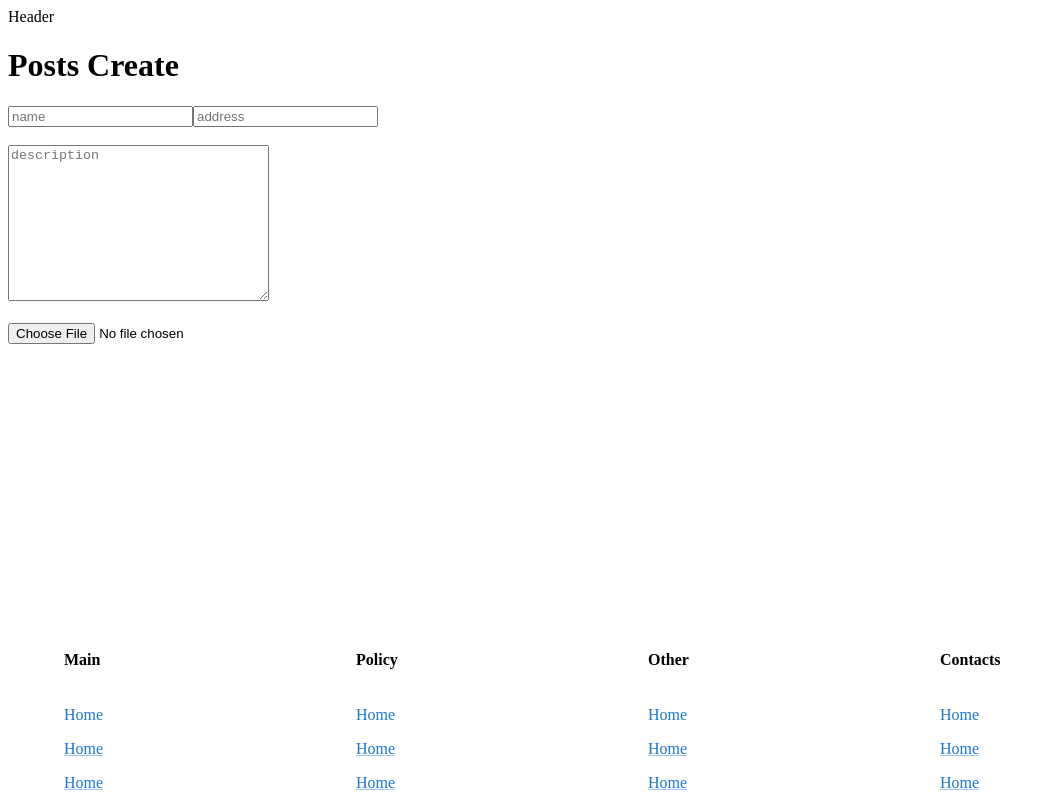
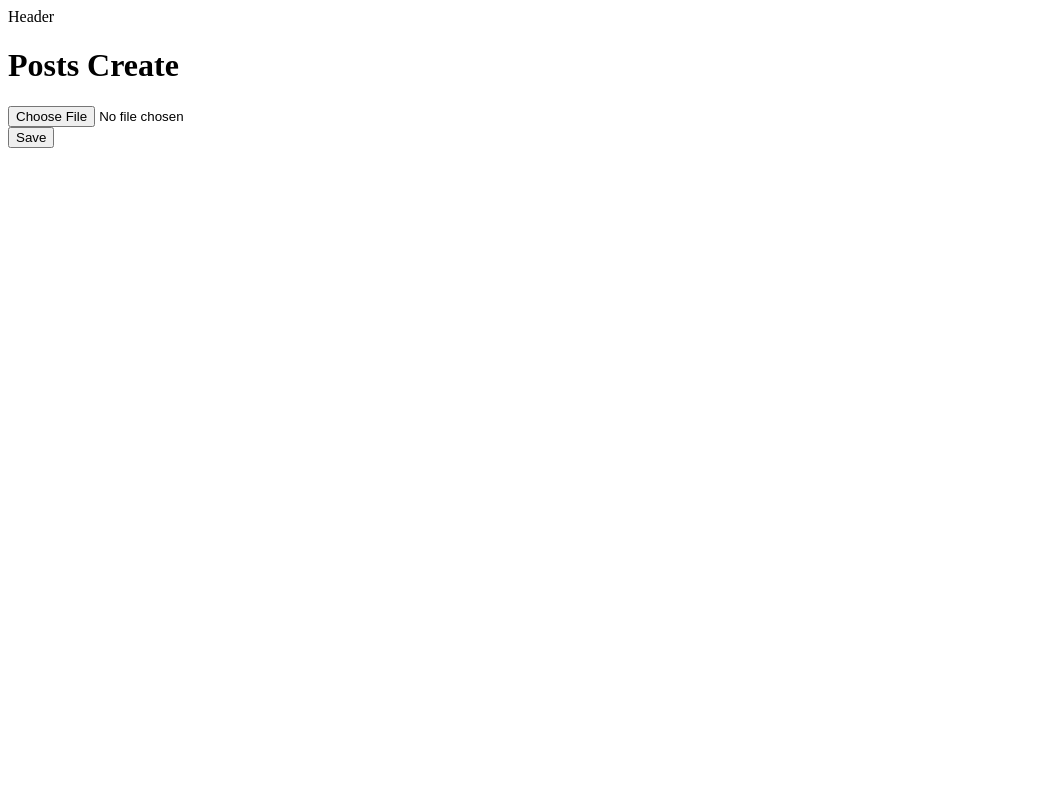
Before and after one commit to MartinElizbaryan/Aca_Simply_project_React, a React (Create React App) app: page /posts/create in a window 1280 px wide. Shown: the whole page, without its empty margins (0-1055 px from the left). Built offline with nearby package versions, Linux system fonts and the light colour scheme.

Commit message:
test cloudinary

```diff
--- a/package.json
+++ b/package.json
@@ -9,6 +9,7 @@
     "@testing-library/jest-dom": "^5.16.4",
     "@testing-library/react": "^13.3.0",
     "@testing-library/user-event": "^13.5.0",
+    "axios": "^0.27.2",
     "history": "^5.3.0",
     "install": "^0.13.0",
     "npm": "^8.12.1",
--- a/src/components/Main/Main.js
+++ b/src/components/Main/Main.js
@@ -14,7 +14,7 @@ export default function Main({
             <main className={`content-wrapper`}>
                 <Outlet/>
             </main>
-            <Footer/>
+            {/*<Footer/>*/}
         </>
     );
 }
--- a/src/components/PostsCreate/PostsCreate.js
+++ b/src/components/PostsCreate/PostsCreate.js
@@ -1,26 +1,72 @@
 import React, {useEffect, useState} from 'react'
+import axios from "axios"
 
-function x() {
-  console.log("awds")
-}
+
 
 export default function Home() {
-  const [post, setPost] = useState({name: "", })
+
+  const [fileInputState, setFileInputState] = useState("")
+  const [selectedFile, setSelectedFile] = useState("")
+  const [previewSource, setPreviewSource] = useState("")
+
+  const handleFileInputChange = (e) => {
+    const file = e.target.files[0]
+    previewFile(file)
+  }
+
+  const previewFile = (file) => {
+    const reader = new FileReader()
+    reader.readAsDataURL(file)
+
+    reader.onloadend = () => {
+      console.log(reader.result)
+      setPreviewSource(reader.result)
+    }
+  }
+
+  const handleSubmitFile = (e) => {
+    console.log("submit")
+    e.preventDefault();
+    if(!previewSource) return;
+
+    uploadImage(previewSource)
+  }
+
+  const uploadImage = async (base64EncodedImage) => {
+
+    const response = await axios.post("http://localhost:5001/api/v1/posts", {
+      name: "awdwad",
+      description: "lijkljiljklji",
+      images: [{
+        src: base64EncodedImage,
+      }],
+      questions: []
+    })
+  }
 
   return (
     <>
       <h1>Posts Create</h1>
+      <form onSubmit={handleSubmitFile}>
 
-      <input type="text" placeholder="name" onChange={x}/>
-      <input type="text" placeholder="address"/>
+        <input
+          name="image"
+          type="file"
+          onChange={handleFileInputChange}
+          value={fileInputState}
+          className="form-input"
+        />
 
-      <br/><br/>
+        {previewSource && (
+          <img src={previewSource} alt=""/>
+        )}
 
-      <textarea placeholder="description" cols="30" rows="10"></textarea>
+        <br/>
 
-      <br/><br/>
+        <button>Save</button>
 
-      <input type="file" />
+      </form>
+
     </>
   )
 }
```
Also changed, not shown: 1 other file (tests, documents, lock files or other folders).
